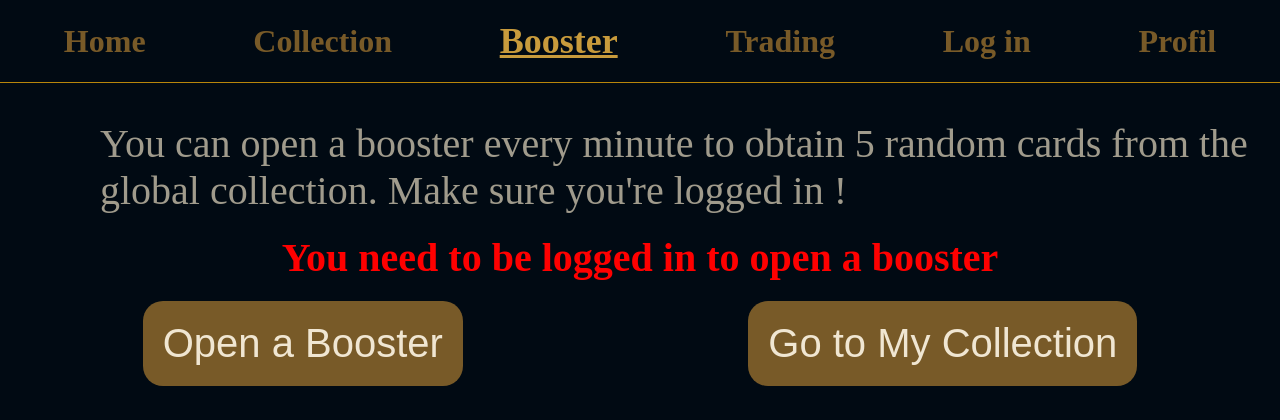
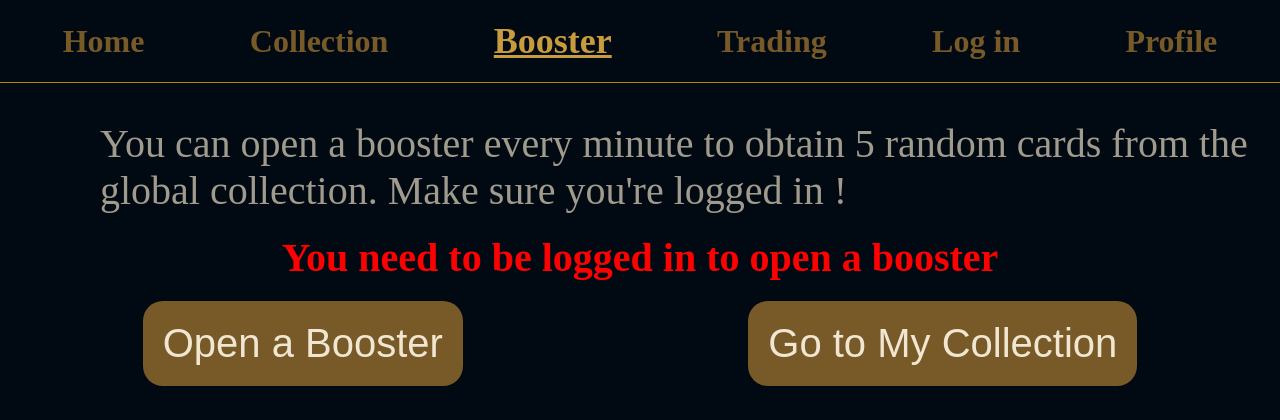
Before and after one commit to mimilletir/DUPUIS_MILAN_PROJET_D_AXE_CDI, a PHP site: page /Booster.php in a window 1280 px wide. Shown: the top 420 px of the page. Run offline with PHP 8.4, Linux system fonts and the light colour scheme.

Commit message:
Update to final version

```diff
--- a/ProjetdAxe/haut_page.php
+++ b/ProjetdAxe/haut_page.php
@@ -19,6 +19,6 @@
             <li><a href="Booster.php">Booster</a></li>
             <li><a href="Trading.php">Trading</a></li>
             <li><a href="Login.php">Log in</a></li>
-            <li><a href="Profil.php">Profil</a></li>
+            <li><a href="Profil.php">Profile</a></li>
         </ul>
     </nav>
--- a/ProjetdAxe/js/Booster.js
+++ b/ProjetdAxe/js/Booster.js
@@ -57,7 +57,7 @@ document.getElementById("openBoosterBtn").addEventListener("click", async () =>
             const card = document.createElement("div");
             card.className = "card";
 
-            const image = `https://ddragon.leagueoflegends.com/cdn/img/champion/loading/${champ.name}_0.jpg`;;
+            const image = `https://ddragon.leagueoflegends.com/cdn/img/champion/loading/${champ.name}_0.jpg`;
 
             card.innerHTML = `
                 <img src="${image}" alt="${champ.name}">
```
